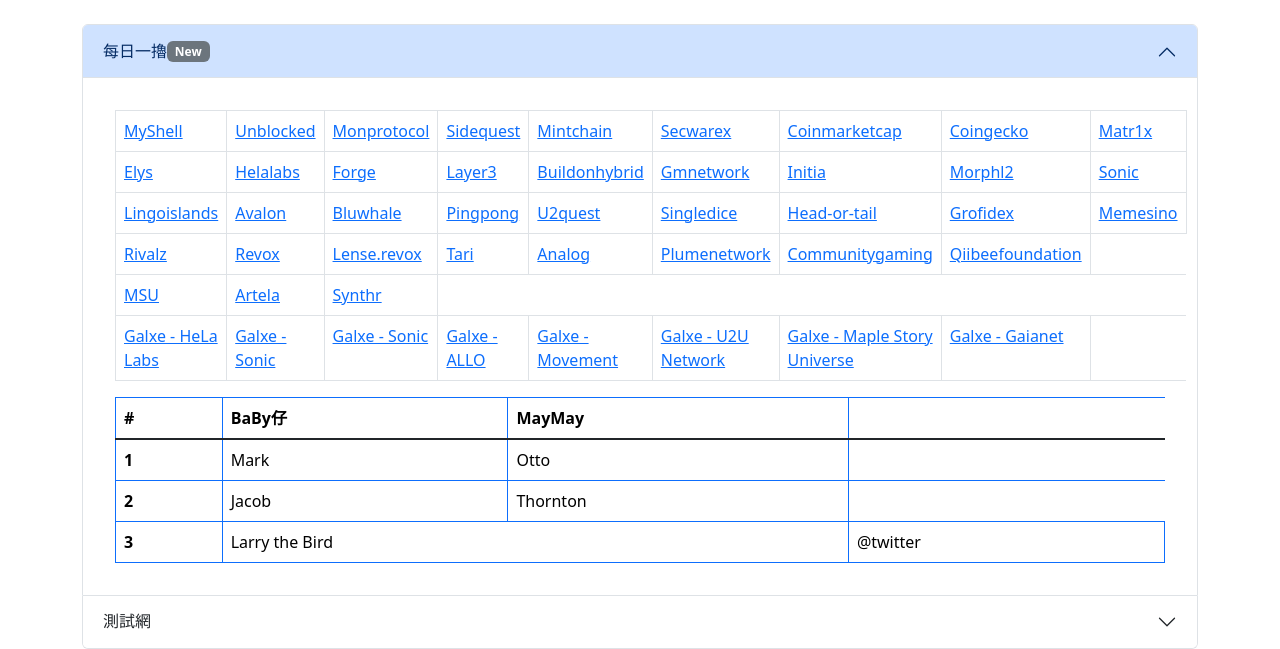
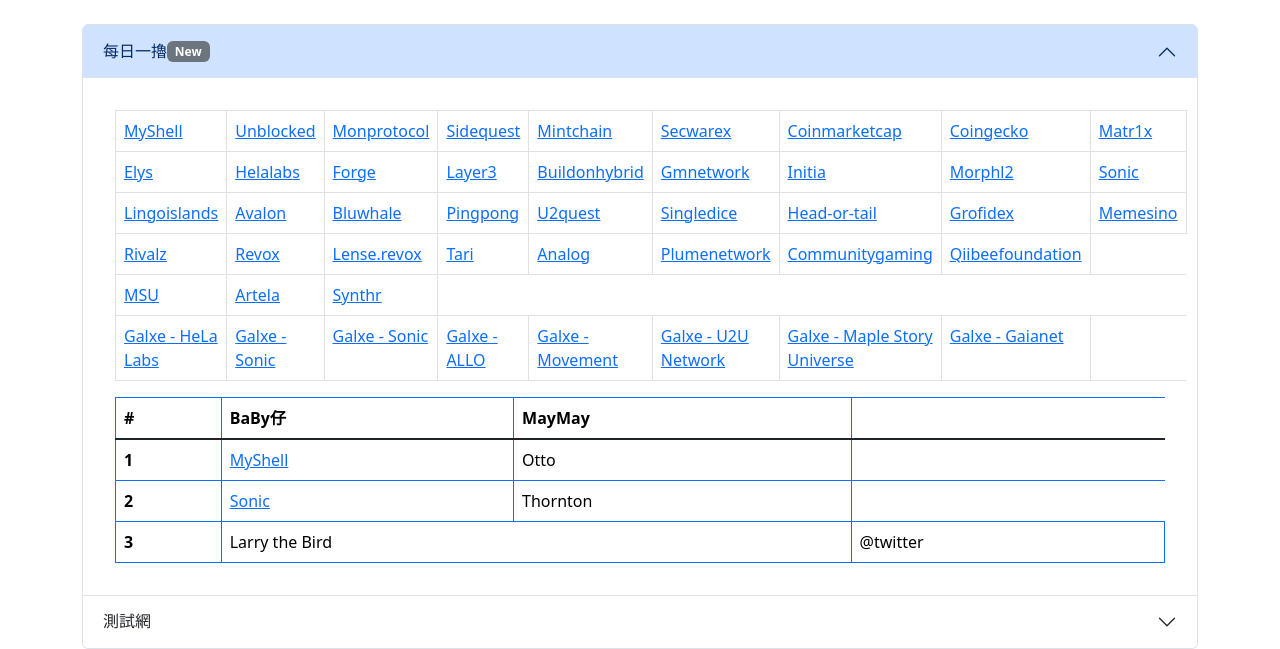
Before and after one commit to 2246250622/Airdrop-babydog-, a plain HTML site: page baby.html in a window 1280 px wide. Shown: the part 189-838 px from the top of the page. Drawn offline with nearby package versions, Linux system fonts and the light colour scheme.

Commit message:
Update baby.html

```diff
--- a/baby.html
+++ b/baby.html
@@ -446,12 +446,16 @@
                               <tbody class="table-group-divider">
                                 <tr>
                                   <th scope="row">1</th>
-                                  <td>Mark</td>
+                                  <td>
+                                    <a style="display:block;" href="https://app.myshell.ai/zh-tw/rewards-center" target="_blank">MyShell</a>
+                                </td>
                                   <td>Otto</td>
                                 </tr>
                                 <tr>
                                   <th scope="row">2</th>
-                                  <td>Jacob</td>
+                                  <td>
+                                    <a style="display:block;" target="_blank" href="https://odyssey.sonic.game/task/check-in">Sonic</a>
+                                </td>
                                   <td>Thornton</td>
                                 </tr>
                                 <tr>
```
